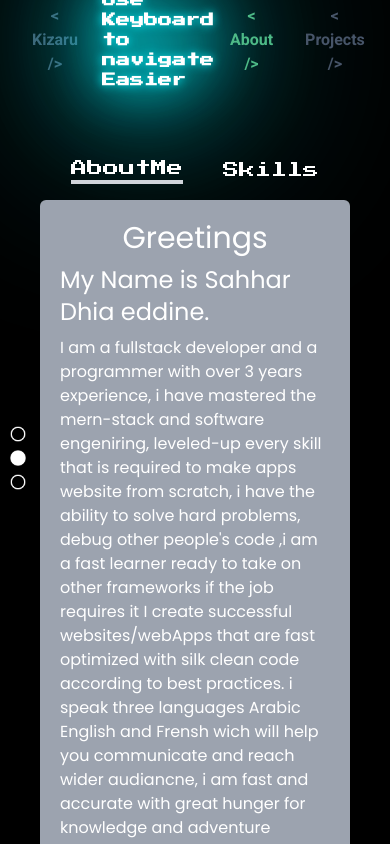
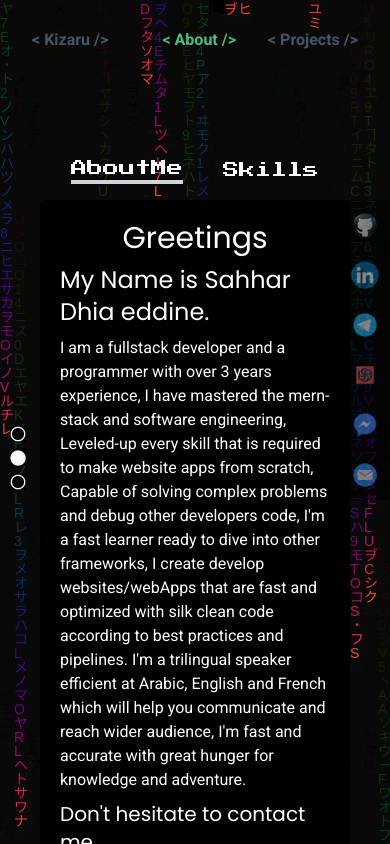
Before and after one commit to dhia13/portfolio, a Next.js app: page / in a window 390 px wide. Both pictures are taken after a click on the button "< About />". Built offline with nearby package versions, Linux system fonts and the light colour scheme.

Commit message:
fixing responsiveness

```diff
--- a/Components/AboutMe/Components/About.js
+++ b/Components/AboutMe/Components/About.js
@@ -1,32 +1,32 @@
 function About() {
   return (
     <div>
-      <div className="flex justify-center items-start w-screen h-full z-60">
+      <div className="flex justify-center items-start w-screen h-full z-60 lg:mt-[150px]">
         <div className="w-full flex justify-center items-center h-[600px]">
           <div
-            className="flex  lg:items-start  xl:items-start 2xl:items-start flex-col flex-wrap  my-auto p-[20px] lg:w-[800px] sm:w-[800px]
-                xs:[400px] gap-2 z-50 bg-gray-400 text-white justify-center m-[40px] rounded-md"
+            className="flex  lg:items-start  xl:items-start 2xl:items-start flex-col flex-wrap  my-auto p-[20px] lg:w-[1000px] sm:w-[800px]
+              gap-2 z-50 bg-black text-white justify-center m-[40px] rounded-md"
           >
-            <h1 className="text-3xl text-bold font-poppins text-center">
+            <h1 className="text-3xl text-bold font-poppins text-center lg:text-5xl">
               Greetings
             </h1>
-            <p className="text-bold text-2xl font-poppins">
+            <p className="text-bold text-2xl font-poppins lg:text-3xl">
               My Name is Sahhar Dhia eddine.
             </p>
-            <p className="text-md lg:text-lg xl:text-base 2xl:text-base  font-poppins">
+            <p className="text-md lg:font-poppins lg:text-2xl font-roboto">
               I am a fullstack developer and a programmer with over 3 years
-              experience, i have mastered the mern-stack and software
-              engeniring, leveled-up every skill that is required to make apps
-              website from scratch, i have the ability to solve hard problems,
-              debug other people's code ,i am a fast learner ready to take on
-              other frameworks if the job requires it I create successful
-              websites/webApps that are fast optimized with silk clean code
-              according to best practices. i speak three languages Arabic
-              English and Frensh wich will help you communicate and reach wider
-              audiancne, i am fast and accurate with great hunger for knowledge
-              and adventure
+              experience, I have mastered the mern-stack and software
+              engineering, Leveled-up every skill that is required to make
+              website apps from scratch, Capable of solving complex problems and
+              debug other developers code, I'm a fast learner ready to dive into
+              other frameworks, I create develop websites/webApps that are fast
+              and optimized with silk clean code according to best practices and
+              pipelines. I'm a trilingual speaker efficient at Arabic, English
+              and French which will help you communicate and reach wider
+              audience, I'm fast and accurate with great hunger for knowledge
+              and adventure.
             </p>
-            <p className=" text-xl font-poppins">
+            <p className=" text-xl font-poppins lg:text-3xl">
               Don't hesitate to contact me
             </p>
           </div>
--- a/Components/AboutMe/Components/MySkills.js
+++ b/Components/AboutMe/Components/MySkills.js
@@ -66,8 +66,8 @@ function MySkills() {
   return (
     <div className="flex justify-center items-center w-screen h-full  flex-col">
       <div
-        className="h-[500px] flex justify-center items-center flex-wrap w-[250px] overflow-scroll
-            sm:w-[500px] md:w-[500px] lg:w-[800px] mt-[80px] lg:overflow-hidden z-50"
+        className="h-[500px] flex justify-center items-center flex-wrap w-[250px] overflow-scroll overflow-x-hidden
+            sm:w-[500px] md:w-[500px] lg:w-[800px] lg:overflow-hidden z-50 bg-green=300"
       >
         {skills.map((skill) => (
           <div key={skill.title} className="w-[200px] h-[60px] my-1">
@@ -76,7 +76,9 @@ function MySkills() {
         ))}
       </div>
       <div className="w-full flex justify-center items-center z-50">
-        <p className="text-white mt-2 text-xl font-poppins">And so much more</p>
+        <p className="text-white mt-[20px] text-xl font-poppins ">
+          And so much more
+        </p>
       </div>
     </div>
   );
--- a/Components/ContactFloters.js
+++ b/Components/ContactFloters.js
@@ -6,7 +6,7 @@ const ContactFloters = () => {
     <div
       onMouseMove={() => setOpen(true)}
       onMouseOut={() => setOpen(false)}
-      className={`absolute z-50 w-[50px] top-[200px ] right-0 ${
+      className={`absolute z-50 w-[50px] top-[200px] lg:top-[500px] right-0 ${
         !open && "opacity-50 w-[50px]"
       }  ${
         open && "opacity-100 w-[170px]"
--- a/Components/MyProjects/MyProjects.js
+++ b/Components/MyProjects/MyProjects.js
@@ -33,8 +33,10 @@ function MyProjects({ current }) {
   ];
   return (
     <div className="w-full h-full bg-green-300 z-50">
-      <h1 className="text-3xl font-pressStart text-white">Projucts/Products</h1>
-      <div className="m-auto bg-red-300 h-[70%] w-[90%] flex flex-wrap mt-[50px] justify-center items-center">
+      <h1 className="text-xl font-pressStart text-white z-50">
+        Projucts/Products
+      </h1>
+      <div className="m-auto bg-red-300 h-[70%] w-[90%] flex flex-wrap mt-[50px] justify-center items-center overflow-x-hidden">
         <div
           className={`w-[350px] h-[250px] bg-events bg-cover bg-center rounded-md flex justify-center items-start relative m-10 z-50`}
         >
@@ -43,7 +45,7 @@ function MyProjects({ current }) {
               Events Room
             </h1>
           </div>
-          <div className="flex absolute bottom-4 right-[130px] gap-4">
+          <div className="flex absolute bottom-4 right-[100px] gap-4">
             <a
               target="_blank"
               href="https://github.com/dhia13/NextEvents"
@@ -68,7 +70,7 @@ function MyProjects({ current }) {
               Hermes
             </h1>
           </div>
-          <div className="flex absolute bottom-4 right-[130px] gap-4">
+          <div className="flex absolute bottom-4 right-[100px] gap-4">
             <a
               target="_blank"
               href="https://github.com/dhia13/hermesLib"
@@ -93,7 +95,7 @@ function MyProjects({ current }) {
               Healthier
             </h1>
           </div>
-          <div className="flex absolute bottom-4 right-[130px] gap-4">
+          <div className="flex absolute bottom-4 right-[100px] gap-4">
             <a
               target="_blank"
               href="https://github.com/dhia13/healthier"
@@ -119,7 +121,7 @@ function MyProjects({ current }) {
               InstaClone
             </h1>
           </div>
-          <div className="flex absolute bottom-4 right-[130px] gap-4">
+          <div className="flex absolute bottom-4 right-[100px] gap-4">
             <a
               target="_blank"
               href="https://github.com/dhia13/instagram-Clone"
--- a/Components/Navbar.js
+++ b/Components/Navbar.js
@@ -1,18 +1,6 @@
 import { useEffect, useState } from "react";
 
 function Navbar({ setCurrent, current }) {
-  const [indecator, setIndecator] = useState(true);
-
-  useEffect(() => {
-    const pingAndFade = () => {
-      if (indecator === true)
-        setTimeout(() => {
-          setIndecator(false);
-        }, 10000);
-    };
-    pingAndFade();
-  }, [indecator]);
-
   return (
     <nav className="w-full h-[80px] flex justify-between items-center font-bold text-2xl font-roboto">
       {/* Logo */}
@@ -27,13 +15,6 @@ function Navbar({ setCurrent, current }) {
         >{`< Kizaru />`}</p>
       </button>
       {/* Navigation */}
-      {indecator && (
-        <div
-          className={`z-50 text-sm font-pressStart text-white cursor-pointer drop-shadow-glow sm:hidden`}
-        >
-          Use Keyboard to navigate Easier
-        </div>
-      )}
       <div className="h-full flex justify-center items-center mr-4 z-50">
         <button
           onClick={() => setCurrent("aboutMe")}
--- a/pages/index.js
+++ b/pages/index.js
@@ -52,7 +52,7 @@ export default function Home() {
       tabIndex={0}
       onKeyDown={(e) => handleKeyDown(e)}
     >
-      {/* <MatrixBg /> */}
+      <MatrixBg />
       <Navbar setCurrent={setCurrent} current={current} />
       <div className="w-screen h-[calc(100%_-_1rem)] relative">
         <div
```
